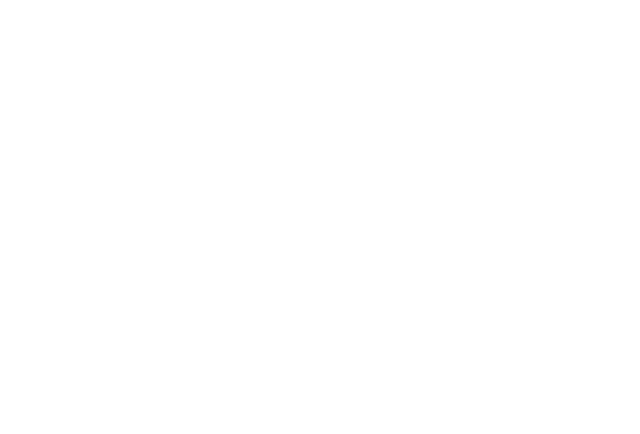
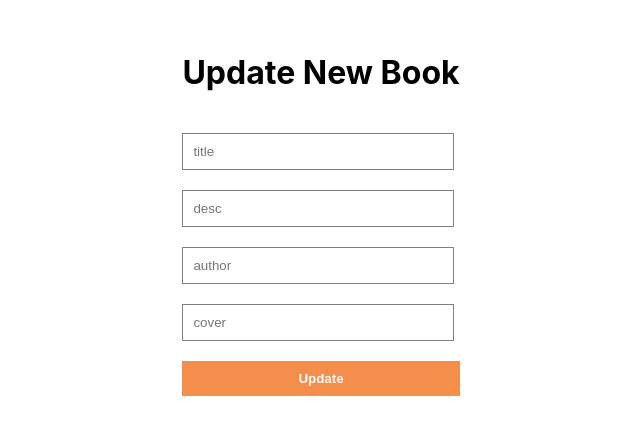
Before and after one commit to popovic-nedeljko/CRUD-App-with-MySQL-NodeJS-ReactJS, a React (Create React App) app in the folder client/: page /update/1 in a window 1280 px wide. Before the commit this address had no page. Shown: the part 186-620 px from the top of the page, without its empty margins (319-959 px from the left). Built offline with nearby package versions, Linux system fonts and the light colour scheme.

Commit message:
add update funcionality

```diff
--- a/client/src/App.js
+++ b/client/src/App.js
@@ -3,8 +3,8 @@ import { BrowserRouter, Routes, Route } from 'react-router-dom';
 import './style.css';
 
 import Update from './pages/Update';
-import Add from './pages/Add';
 import Books from './pages/Books.jsx';
+import Add from './pages/Add.jsx';
 
 function App() {
   return (
@@ -13,7 +13,7 @@ function App() {
         <Routes>
           <Route path='/' element={<Books />} />
           <Route path='/add' element={<Add />} />
-          <Route path='/update' element={<Update />} />
+          <Route path='/update/:id' element={<Update />} />
         </Routes>
       </BrowserRouter>
     </div>
--- a/client/src/pages/Add.jsx
+++ b/client/src/pages/Add.jsx
@@ -53,7 +53,9 @@ const Add = () => {
         onChange={handleChange}
         name='cover'
       />
-      <button onClick={handleClick}>Add</button>
+      <button className='formButton' onClick={handleClick}>
+        Add
+      </button>
     </div>
   );
 };
--- a/client/src/pages/Books.jsx
+++ b/client/src/pages/Books.jsx
@@ -39,7 +39,9 @@ const Books = () => {
             <button className='delete' onClick={() => handleDelete(book.id)}>
               Delete
             </button>
-            <button className='update'>Update</button>
+            <button className='update'>
+              <Link to={`/update/${book.id}`}>Update</Link>
+            </button>
           </div>
         ))}
       </div>
--- a/client/src/pages/Update.jsx
+++ b/client/src/pages/Update.jsx
@@ -1,7 +1,65 @@
-import React from 'react';
+import React, { useState } from 'react';
+import axios from 'axios';
+import { useLocation, useNavigate } from 'react-router-dom';
 
 const Update = () => {
-  return <div>updatee</div>;
+  const [book, setBook] = useState({
+    title: '',
+    desc: '',
+    author: '',
+    cover: '',
+  });
+
+  const navigate = useNavigate();
+  const { pathname } = useLocation();
+  const bookId = pathname.split('/')[2];
+
+  const handleChange = (e) => {
+    setBook((prev) => ({ ...prev, [e.target.name]: e.target.value }));
+  };
+
+  const handleClick = async (e) => {
+    e.preventDefault();
+    try {
+      await axios.put('http://localhost:8800/books/' + bookId, book);
+      navigate('/');
+    } catch (err) {
+      console.log(err);
+    }
+  };
+
+  return (
+    <div className='form'>
+      <h1>Update New Book</h1>
+      <input
+        type='text'
+        placeholder='title'
+        onChange={handleChange}
+        name='title'
+      />
+      <input
+        type='text'
+        placeholder='desc'
+        onChange={handleChange}
+        name='desc'
+      />
+      <input
+        type='text'
+        placeholder='author'
+        onChange={handleChange}
+        name='author'
+      />
+      <input
+        type='text'
+        placeholder='cover'
+        onChange={handleChange}
+        name='cover'
+      />
+      <button className='formButton' onClick={handleClick}>
+        Update
+      </button>
+    </div>
+  );
 };
 
 export default Update;
--- a/client/src/style.css
+++ b/client/src/style.css
@@ -5,6 +5,7 @@
   display: flex;
   align-items: center;
   justify-content: center;
+  text-align: center;
 }
 
 .books {
@@ -42,3 +43,25 @@ img {
   border: 1px solid rgb(204, 204, 243);
   color: rgb(139, 139, 234);
 }
+
+.form {
+  display: flex;
+  flex-direction: column;
+  justify-content: center;
+  gap: 20px;
+}
+
+input {
+  width: 250px;
+  padding: 10px;
+  border: 1px solid gray;
+}
+
+.formButton {
+  border: none;
+  padding: 10px;
+  background-color: rgb(244, 142, 74);
+  color: white;
+  font-weight: bold;
+  cursor: pointer;
+}
```
Also changed, not shown: client/src/App.css (deleted, +0 -38 lines), 1 other file (tests, documents, lock files or other folders).
